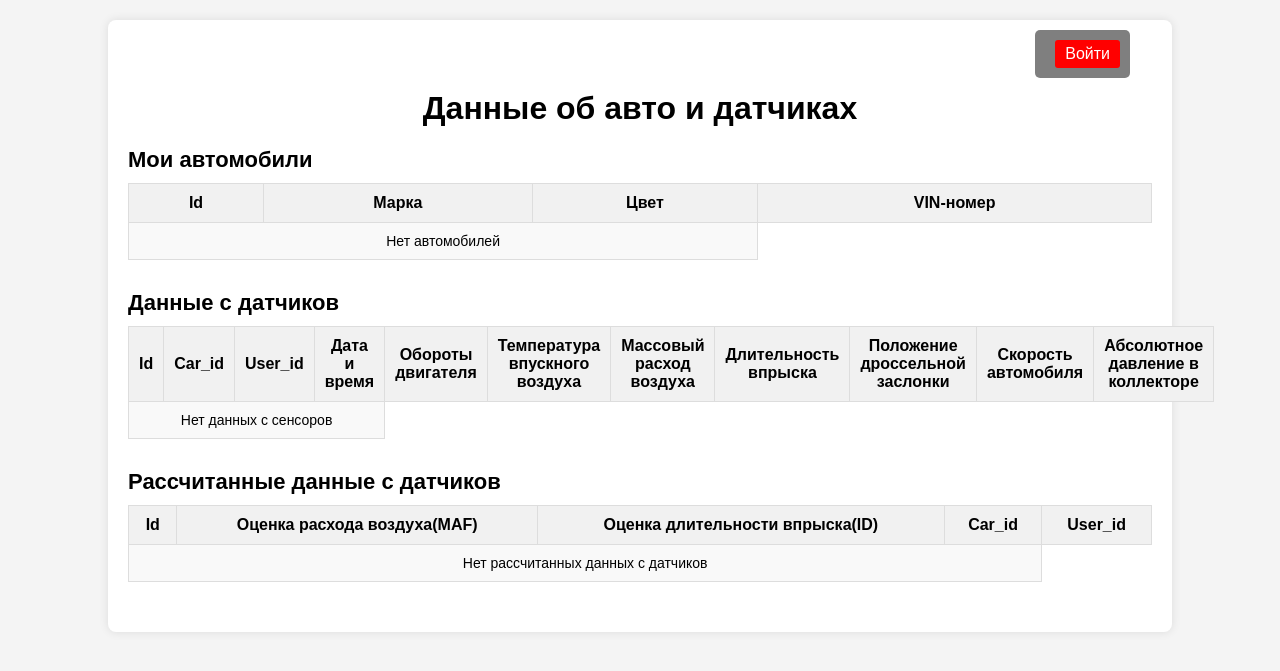
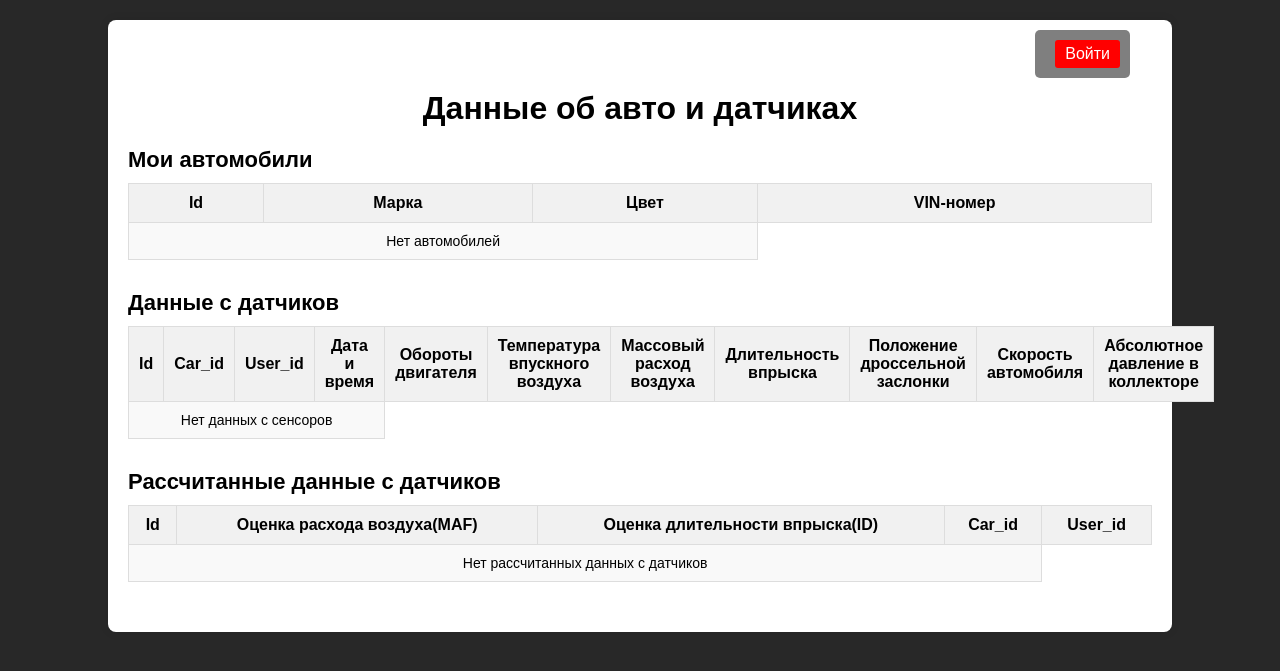
Before and after one commit to Megatalios/AIS_backend, a Django app: template templates/user_dashboard.html in a window 1280 px wide. Shown: the top 671 px of the page. Run offline with Django 5.2, Linux system fonts and the light colour scheme; the template is opened without the code that fills it, so the values that code supplies are empty.

Commit message:
changed background color

```diff
--- a/static/css/dashboard.css
+++ b/static/css/dashboard.css
@@ -1,6 +1,6 @@
 body {
     font-family: Arial, sans-serif;
-    background-color: #f4f4f4;
+    background-color: #282828;
     margin: 0;
     padding: 0;
 }
```
